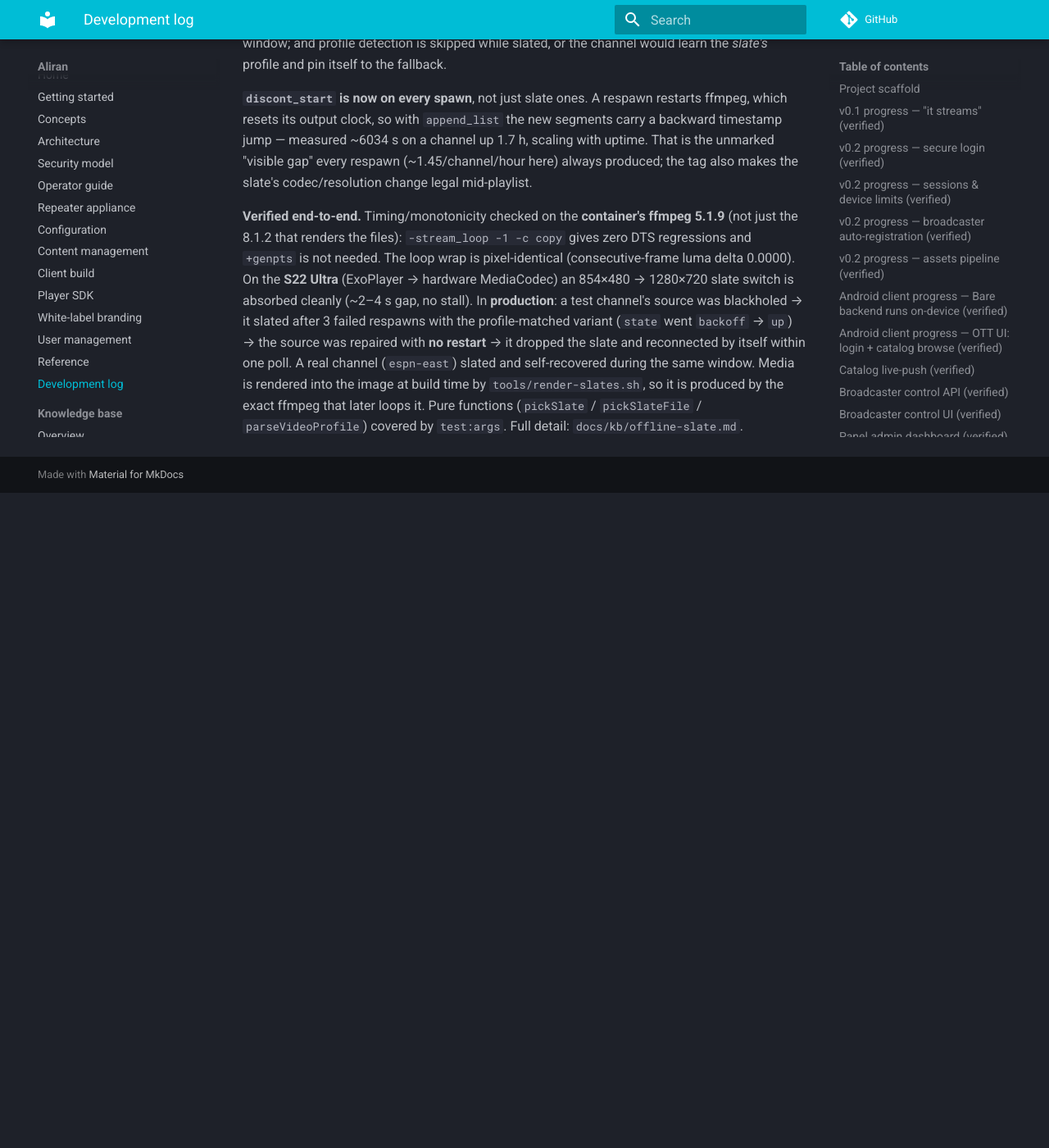
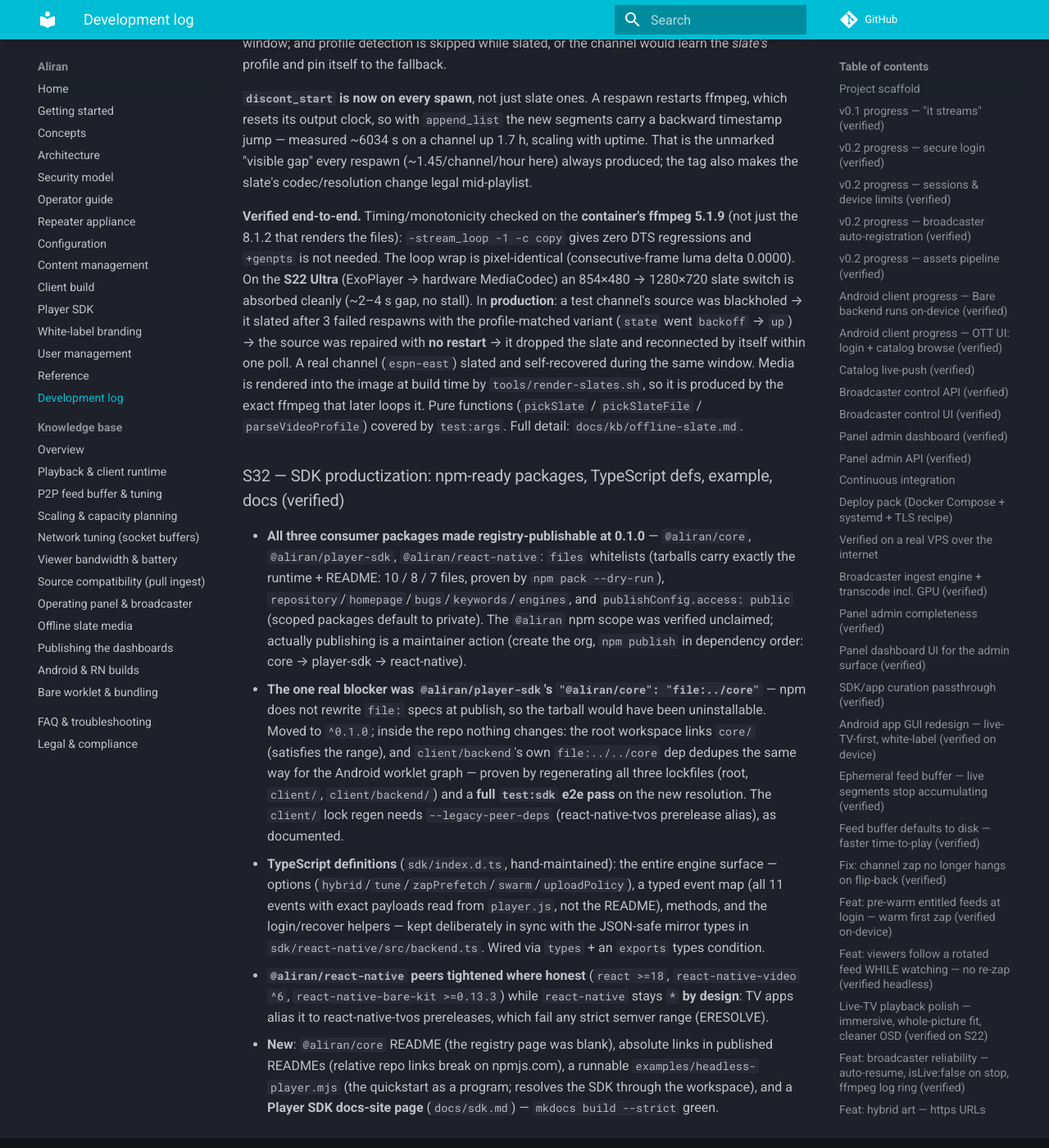
Before and after one commit to AbueloSimpson/aliran, an MkDocs documentation site: the page built from docs/devlog.md, in a window 1280 px wide and 1400 px high, scrolled down 40577 px. Shown: the whole window at 82% size. Built offline with MkDocs 1.6.1 and Material for MkDocs 9.7.7, drawn with Linux system fonts in a browser that asks for light colours; comment, search, counter and statistics services are not loaded; before the commit the page ends 41178 px from its top, so only the background shows below that.

Commit message:
docs(devlog): S32 SDK productization entry

```diff
--- a/docs/devlog.md
+++ b/docs/devlog.md
@@ -1581,3 +1581,35 @@ during the same window. Media is rendered into the image at build time by
 `tools/render-slates.sh`, so it is produced by the exact ffmpeg that later loops it.
 Pure functions (`pickSlate` / `pickSlateFile` / `parseVideoProfile`) covered by `test:args`.
 Full detail: `docs/kb/offline-slate.md`.
+
+### S32 — SDK productization: npm-ready packages, TypeScript defs, example, docs (verified)
+- **All three consumer packages made registry-publishable at 0.1.0** — `@aliran/core`,
+  `@aliran/player-sdk`, `@aliran/react-native`: `files` whitelists (tarballs carry
+  exactly the runtime + README: 10 / 8 / 7 files, proven by `npm pack --dry-run`),
+  `repository`/`homepage`/`bugs`/`keywords`/`engines`, and `publishConfig.access:
+  public` (scoped packages default to private). The `@aliran` npm scope was verified
+  unclaimed; actually publishing is a maintainer action (create the org, `npm publish`
+  in dependency order: core → player-sdk → react-native).
+- **The one real blocker was `@aliran/player-sdk`'s `"@aliran/core": "file:../core"`**
+  — npm does not rewrite `file:` specs at publish, so the tarball would have been
+  uninstallable. Moved to `^0.1.0`; inside the repo nothing changes: the root
+  workspace links `core/` (satisfies the range), and `client/backend`'s own
+  `file:../../core` dep dedupes the same way for the Android worklet graph — proven
+  by regenerating all three lockfiles (root, `client/`, `client/backend/`) and a
+  **full `test:sdk` e2e pass** on the new resolution. The `client/` lock regen needs
+  `--legacy-peer-deps` (react-native-tvos prerelease alias), as documented.
+- **TypeScript definitions** (`sdk/index.d.ts`, hand-maintained): the entire engine
+  surface — options (`hybrid`/`tune`/`zapPrefetch`/`swarm`/`uploadPolicy`), a typed
+  event map (all 11 events with exact payloads read from `player.js`, not the README),
+  methods, and the login/recover helpers — kept deliberately in sync with the
+  JSON-safe mirror types in `sdk/react-native/src/backend.ts`. Wired via `types` +
+  an `exports` types condition.
+- **`@aliran/react-native` peers tightened where honest** (`react >=18`,
+  `react-native-video ^6`, `react-native-bare-kit >=0.13.3`) while `react-native`
+  stays `*` **by design**: TV apps alias it to react-native-tvos prereleases, which
+  fail any strict semver range (ERESOLVE).
+- **New**: `@aliran/core` README (the registry page was blank), absolute links in
+  published READMEs (relative repo links break on npmjs.com), a runnable
+  `examples/headless-player.mjs` (the quickstart as a program; resolves the SDK
+  through the workspace), and a **Player SDK docs-site page** (`docs/sdk.md`) —
+  `mkdocs build --strict` green.
```
